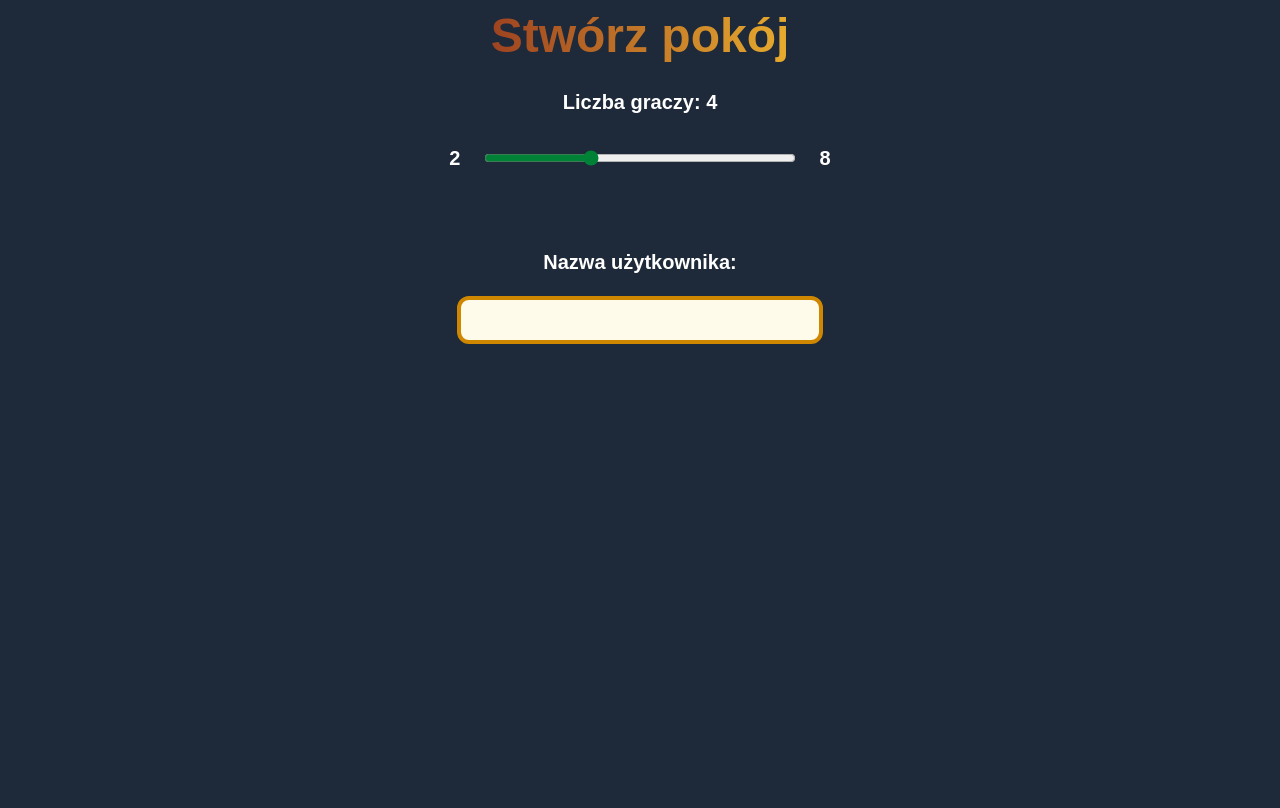
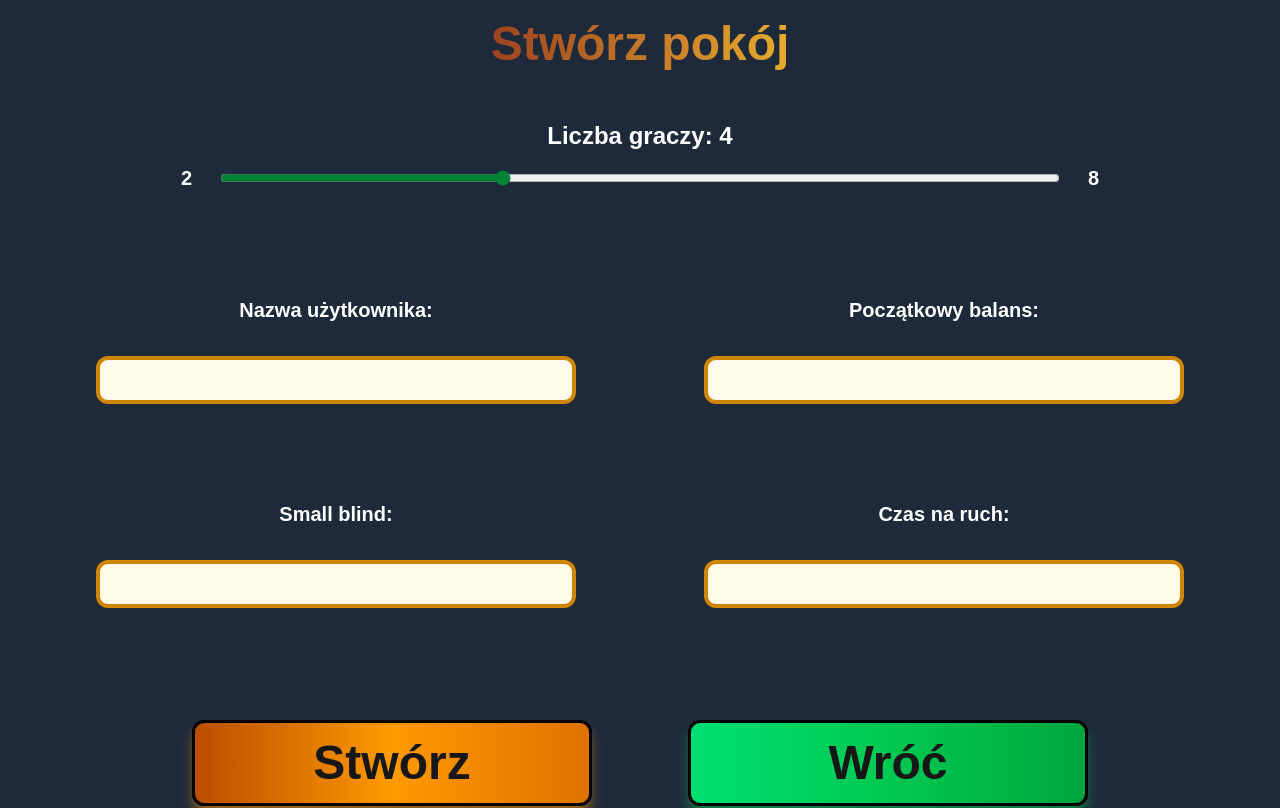
Before and after one commit to Descaplis/Poker, a Next.js app in the folder poker/: page / in a window 1280 px wide. Shown: the top 808 px of the page. Built offline with nearby package versions, Linux system fonts and the light colour scheme.

Commit message:
CreateRoom
Layout/style. Background left.

```diff
--- a/poker/src/app/Components/DefaultPage.jsx
+++ b/poker/src/app/Components/DefaultPage.jsx
@@ -20,14 +20,18 @@ export default async function MainPage() {
 
   return (
     <div className="max-w-full h-239 bg-gray-800">
-        <div className="flex justify-center items-center max-w-full h-full max-h-2/3"></div>
+        <div className="flex justify-center items-center max-w-full h-full max-h-2/3">
+          <h1 className="bg-clip-text text-transparent bg-gradient-to-r from-red-900 from-20% to-amber-300 to-80% text-5xl font-black">TITLE HERE</h1>
+        </div>
         <div className="flex justify-center items-center max-w-full h-full max-h-1/3 gap-5.5">
-          <button className="bg-red-700 join-btn p-5 w-100 h-22 rounded-xl border-4 border-solid border-black duration-700 ease-in-out">
-            <p className=" text-white font-semibold text-2xl font-mono cursor-pointer">Dołącz do gry</p>
-          </button>
-          <button className="bg-black p-5 w-100 h-22 rounded-xl border-4 border-solid border-rose-700">
-            <p className="text-white font-semibold text-2xl font-mono cursor-pointer  ">Stwórz grę</p>
-          </button>
+          <button type="button" className="bg-gradient-to-r from-rose-500 via-red-700 to-red-800
+                  hover:bg-gradient-to-br focus:ring-4 focus:outline-none focus:ring-red-500 dark:focus:ring-red-800
+                  shadow-lg shadow-red-500/50 dark:shadow-lg dark:shadow-red-800/80 rounded-base text-center
+                  w-100 p-4 m-5 border-4 border-black self-start rounded-xl text-5xl font-black cursor-pointer">Dołącz</button>
+            <button type="button" className="text-gray-200 bg-gradient-to-r from-gray-700 via-gray-800 to-gray-900
+                  hover:bg-gradient-to-br focus:ring-4 focus:outline-none focus:ring-green-400 dark:focus:ring-green-800
+                  shadow-lg shadow-red-500/50 dark:shadow-lg dark:shadow-red-800/80 rounded-base text-center
+                  w-100 p-5 m-5 border-3 border-red-800 self-start rounded-xl text-4xl font-black cursor-pointer">Stwórz pokój</button>
         </div>
     </div>
   );
--- a/poker/src/app/Components/create-lobby.jsx
+++ b/poker/src/app/Components/create-lobby.jsx
@@ -7,25 +7,65 @@ export default function CreateLobby() {
     const plyrRange = useRef();
 
     return (
-        <div className="max-w-full h-239 bg-gray-800">
-            <h1 className="bg-clip-text text-transparent bg-gradient-to-r from-red-900 from-30% to-amber-300 to-70% text-5xl font-black text-center p-3">Stwórz pokój</h1>
-            <form id="create-form">
-                <div className="columns-3 gap-8 text-center">
-                    <div className="aspect-1/3"></div>
-                    <div className="aspect-1/3 flex flex-col">
-                        <label className="text-white text-xl font-black m-4">Liczba graczy: {plyrCount}</label>
-                        <div className="flex justify-between">
-                            <h1 className="order-1 text-white text-xl font-black m-3">2</h1>
-                            <input id="plyrRange" ref={plyrRange} className="order-2 w-full m-3 accent-green-700"
-                                type="range" min={2} max={8} defaultValue={4} onChange={(e) => setPlyrCount(e.currentTarget.value)}></input>
-                            <h1 className="order-3 text-white text-xl font-black m-3">8</h1>
-                        </div>
+        <div className="max-w-full max-h-240 bg-gray-800">
+            <h1 className="bg-clip-text text-transparent bg-gradient-to-r from-red-900 from-30% to-amber-300 to-70% text-5xl font-black text-center p-5">Stwórz pokój</h1>
+            <form id="create-form" className="text-center p-8 h-220">
+                <label htmlFor="plyrRange" className="text-white text-2xl font-black">Liczba graczy: {plyrCount}</label>
+                <div className="flex justify-center">
+                    <h1 className="order-1 text-white text-xl font-black m-3">2</h1>
+                    <input id="plyrRange" ref={plyrRange} className="order-2 w-210 m-4 accent-green-700 cursor-grab range-lg"
+                        type="range" min={2} max={8} defaultValue={4} onChange={(e) => setPlyrCount(e.currentTarget.value)}></input>
+                    <h1 className="order-3 text-white text-xl font-black m-3">8</h1>
+                </div>
+                <div className="grid columns-2 grid-flow-col">
+                    <div className="flex flex-col gap-8 p-7 items-center">
                         <label className="text-white text-xl font-black mt-16">Nazwa użytkownika:</label>
-                        <input className="bg-amber-50 p-2 m-5 rounded-xl border-yellow-600 border-solid border-4" type="text"></input>
+                        <input className="w-120 bg-amber-50 p-2 rounded-xl border-yellow-600 border-solid border-4
+                        focus:ring-4 focus:outline-none focus:ring-amber-500 dark:focus:ring-amber-800" type="text" name="nickName"></input>
+                        <label className="text-white text-xl font-black mt-16">Small blind:</label>
+                        <input className="w-120 bg-amber-50 p-2 mb-15 rounded-xl border-yellow-600 border-solid border-4
+                        focus:ring-4 focus:outline-none focus:ring-amber-500 dark:focus:ring-amber-800" type="text" name="smallBlind"></input>
+                        <button type="submit" className="bg-gradient-to-r from-amber-700 via-amber-500 to-amber-600
+                            hover:bg-gradient-to-br focus:ring-4 focus:outline-none focus:ring-amber-300 dark:focus:ring-amber-800
+                            shadow-lg shadow-amber-500/50 dark:shadow-lg dark:shadow-amber-800/80 rounded-base text-center
+                            w-100 p-4 m-5 border-3 border-black self-end-safe rounded-xl text-5xl font-black cursor-pointer">Stwórz</button>
                     </div>
-                    <div className="aspect-1/3"></div>
+                    <div className="flex flex-col gap-8 p-7 items-center">
+                        <label className="text-white text-xl font-black mt-16">Początkowy balans:</label>
+                        <input className="w-120 bg-amber-50 p-2 rounded-xl border-yellow-600 border-solid border-4
+                        focus:ring-4 focus:outline-none focus:ring-amber-500 dark:focus:ring-amber-800" type="text" name="startValue"></input>
+                        <label className="text-white text-xl font-black mt-16">Czas na ruch:</label>
+                        <input className="w-120 bg-amber-50 p-2 mb-15 rounded-xl border-yellow-600 border-solid border-4
+                        focus:ring-4 focus:outline-none focus:ring-amber-500 dark:focus:ring-amber-800" type="text" name="moveTime"></input>
+                        <button type="button" className="bg-gradient-to-r from-green-400 via-green-500 to-green-600
+                            hover:bg-gradient-to-br focus:ring-4 focus:outline-none focus:ring-green-300 dark:focus:ring-green-800
+                            shadow-lg shadow-green-500/50 dark:shadow-lg dark:shadow-green-800/80 rounded-base text-center
+                            w-100 p-4 m-5 border-3 border-black self-start rounded-xl text-5xl font-black cursor-pointer">Wróć</button>
+                    </div>
                 </div>
             </form>
         </div>
     );
 }
+
+                {/* <label className="text-white text-2xl font-black">Liczba graczy: {plyrCount}</label>
+                <div className="flex justify-center">
+                    <h1 className="order-1 text-white text-xl font-black m-3">2</h1>
+                    <input id="plyrRange" ref={plyrRange} className="order-2 w-210 m-4 accent-green-700"
+                        type="range" min={2} max={8} defaultValue={4} onChange={(e) => setPlyrCount(e.currentTarget.value)}></input>
+                    <h1 className="order-3 text-white text-xl font-black m-3">8</h1>
+                </div> */}
+
+                {/* <label className="text-white text-xl font-black mt-16">Nazwa użytkownika:</label>
+                <input className="bg-amber-50 p-2 m-9 rounded-xl border-yellow-600 border-solid border-4" type="text" name="nickName"></input>
+                <label className="text-white text-xl font-black mt-16">Small blind:</label>
+                <input className="bg-amber-50 p-2 m-9 rounded-xl border-yellow-600 border-solid border-4" type="text" name="smallBlind"></input>
+                <button type="submit" className="bg-gradient-to-r from-red-900 from-15% to-amber-300 to-100%
+                    text-5xl rounded-xl font-black w-100 p-4 border-3 border-black">Stwórz</button> */}
+
+                {/* <label className="text-white text-xl font-black mt-16">Początkowy balans:</label>
+                <input className="bg-amber-50 p-2 m-9 rounded-xl border-yellow-600 border-solid border-4" type="text" name="startValue"></input>
+                <label className="text-white text-xl font-black mt-16">Czas na ruch:</label>
+                <input className="bg-amber-50 p-2 m-9 rounded-xl border-yellow-600 border-solid border-4" type="text" name="moveTime"></input>
+                <button type="button" className="bg-gradient-to-r from-green-600 from-30% to-green-800 to-70%
+                    text-5xl font-black w-100 p-4 rounded-2xl border-3 border-black">Wróć</button> */}
--- a/poker/src/app/globals.css
+++ b/poker/src/app/globals.css
@@ -26,7 +26,3 @@ body {
   font-family: Arial, Helvetica, sans-serif;
   overflow-y: hidden;
 }
-
-.join-btn:hover{
-  /* background: linear-gradient(125deg, #cc0000 72%, #cab4b4 84%, #bd0000 95%); */
-}
--- a/poker/src/app/page.js
+++ b/poker/src/app/page.js
@@ -17,7 +17,7 @@ export default async function Home() {
   // const people = await getPersons();
 
   return (
-    <div className="w-full h-100">
+    <div className="max-w-full max-h-full">
       <CreateLobby/>
       <ol>
         {/* {people.map((person) => (
```
